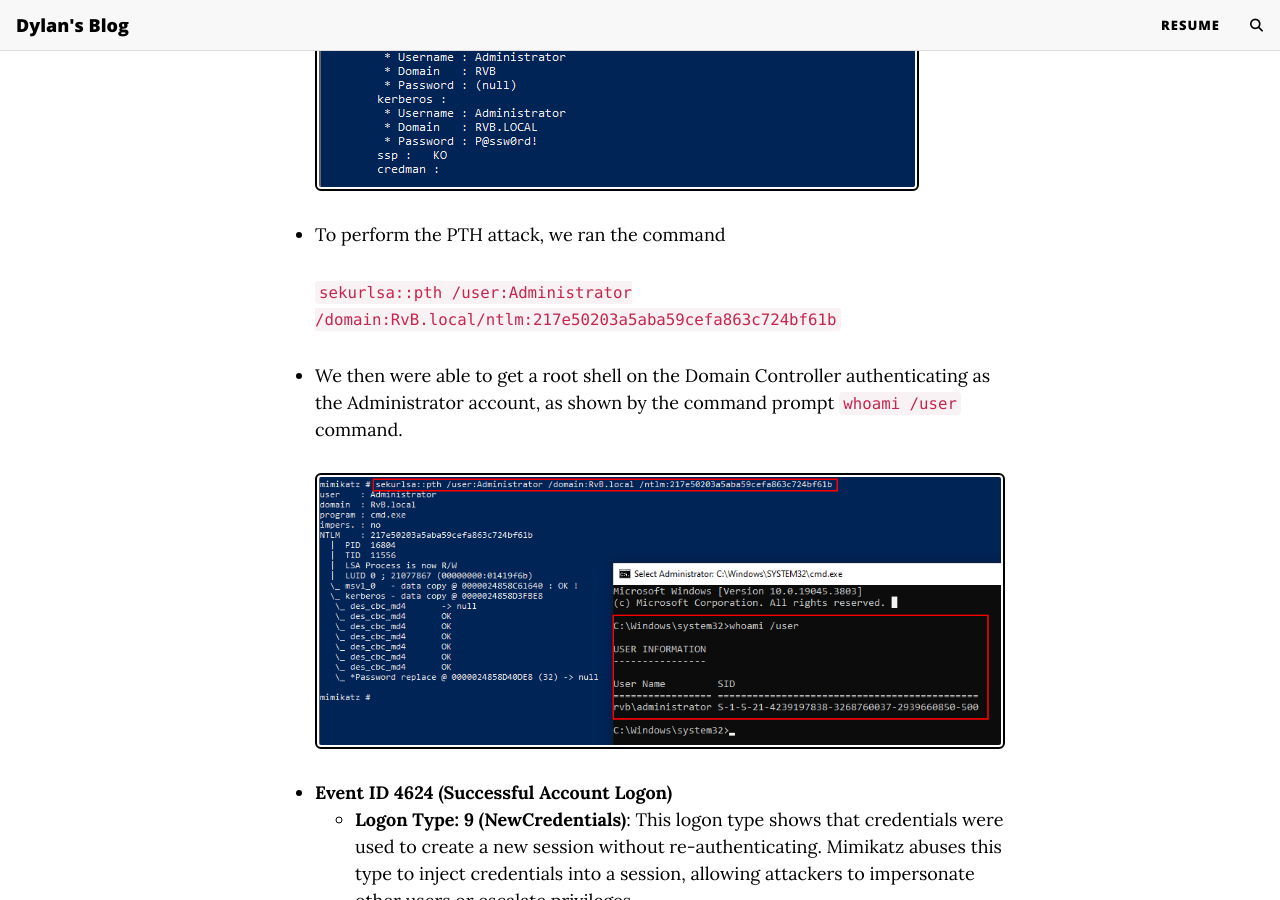
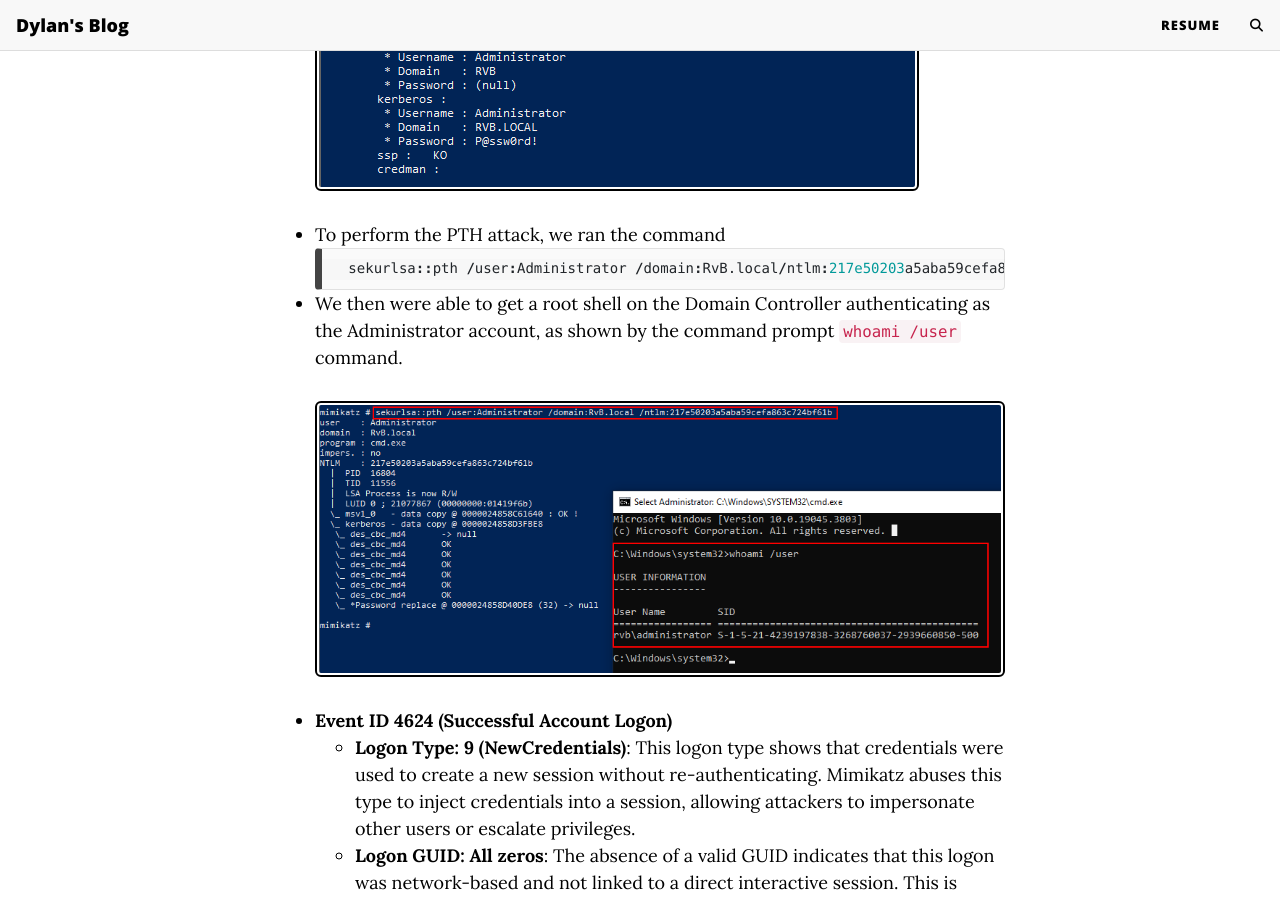
Before and after one commit to DylanDavis1/dylandavis1.github.io, a Jekyll site: the page built from _posts/2025-07-04-active-directory-detections-Part-1.md, in a window 1280 px wide and 900 px high, scrolled down 22760 px. Built offline with Jekyll 4.4.1, drawn with Linux system fonts in a browser that asks for light colours; comment, search, counter and statistics services are not loaded.

Commit message:
Update 2025-07-04-active-directory-detections-Part-1.md

````diff
--- a/_posts/2025-07-04-active-directory-detections-Part-1.md
+++ b/_posts/2025-07-04-active-directory-detections-Part-1.md
@@ -612,9 +612,9 @@ We dumped LSASS with Mimikatz using `sekurlsa::logonPasswords full`
     ![image 23](https://dylandavis1.github.io/assets/img/AD_Attack_Detections_pt/image%2022.png)
 
 - To perform the PTH attack, we ran the command
-
-    `sekurlsa::pth /user:Administrator /domain:RvB.local/ntlm:217e50203a5aba59cefa863c724bf61b`
-
+    ```c
+    sekurlsa::pth /user:Administrator /domain:RvB.local/ntlm:217e50203a5aba59cefa863c724bf61b`
+    ```
 - We then were able to get a root shell on the Domain Controller authenticating as the Administrator account, as shown by the command prompt `whoami /user` command.
 
     ![image 24](https://dylandavis1.github.io/assets/img/AD_Attack_Detections_pt/image%2023.png)
@@ -664,7 +664,7 @@ This **Sysmon Event ID 1** log shows the **cmd.exe** process running **Mimikatz*
 
 **Detection Query:**
 
-```
+```elasticsearch
 winlog.event_id: ("4624" and "4672") and winlog.event_data.LogonProcessName: "seclogo"
 ```
 
````
